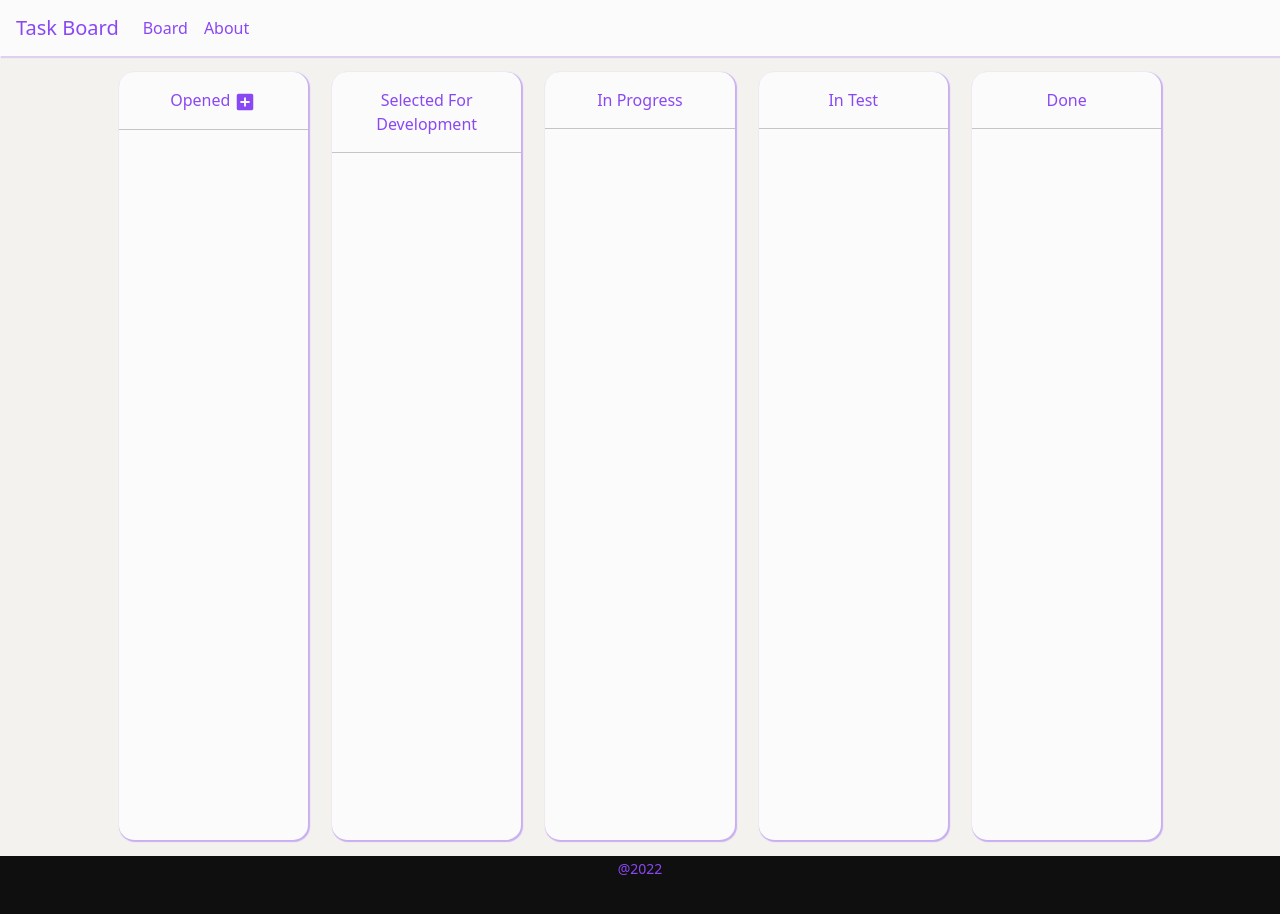
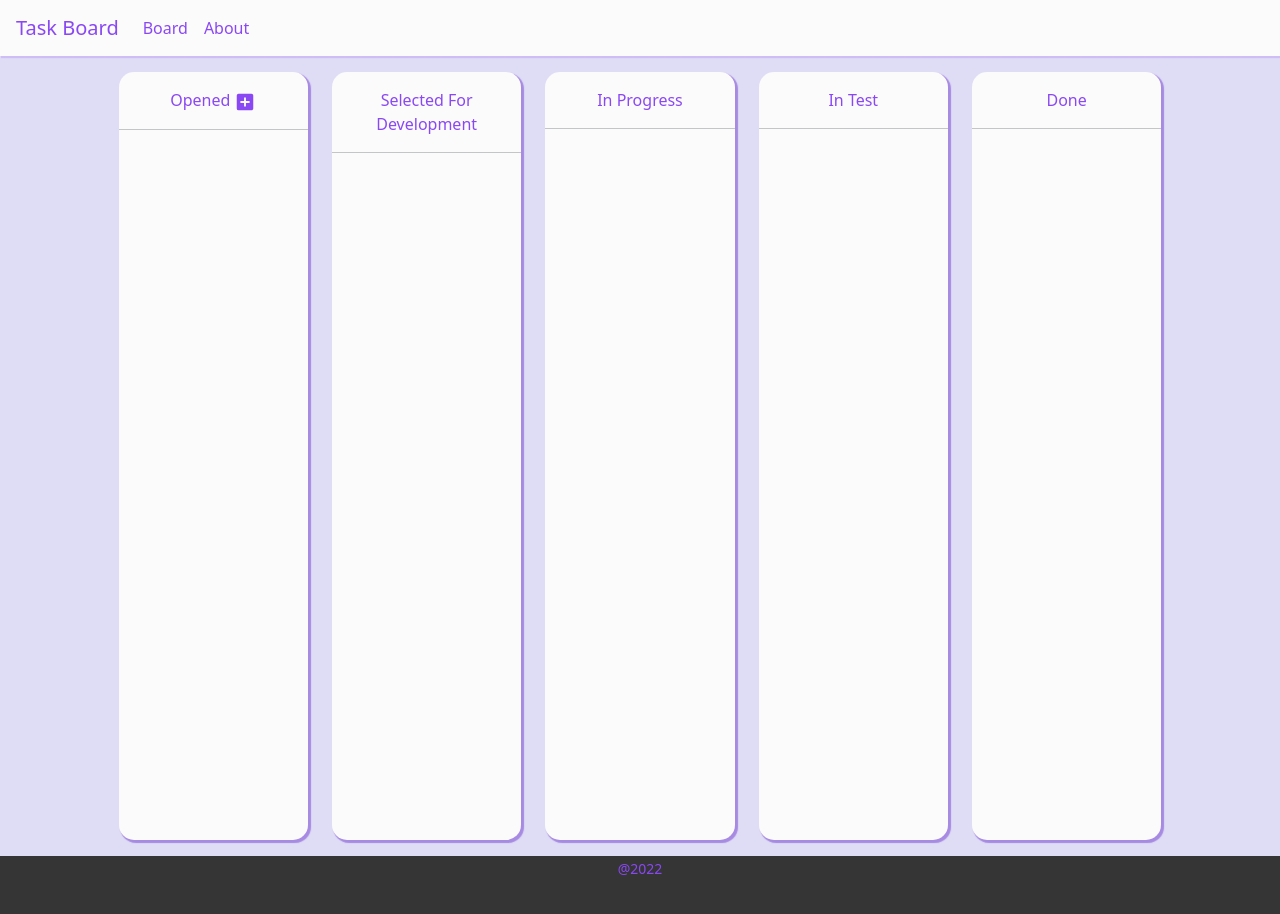
Before and after one commit to rdnbrs/Task-Board, a React app: page / in a window 1280 px wide. Shown: the top 914 px of the page. Built offline with nearby package versions, Linux system fonts and the light colour scheme.

Commit message:
css changes

```diff
--- a/src/App.scss
+++ b/src/App.scss
@@ -50,21 +50,21 @@ h1 {
 
 .taskboard-footer{
     height: 10rem;
-    background-color: #0f0f0f;
+    background-color: #353535;
     text-align: center;
 }
 
 .component-div{
     height: 50rem;
     padding-top: 1rem;
-    background-color: #f3f2ef;
+    background-color: #dfdcf5;
 }
 
 .task-area{
     background-color: #fbfbfb;
     height: 48rem;
     border-radius: 15px;
-    box-shadow: 1px 1px 1px 1px rgba(138,72,244, .4);
+    box-shadow: 2px 2px 1px 1px rgba(83,15,194, .4);
     text-align: center;
     padding-top: 1rem;
     border-width: 1px;
```
